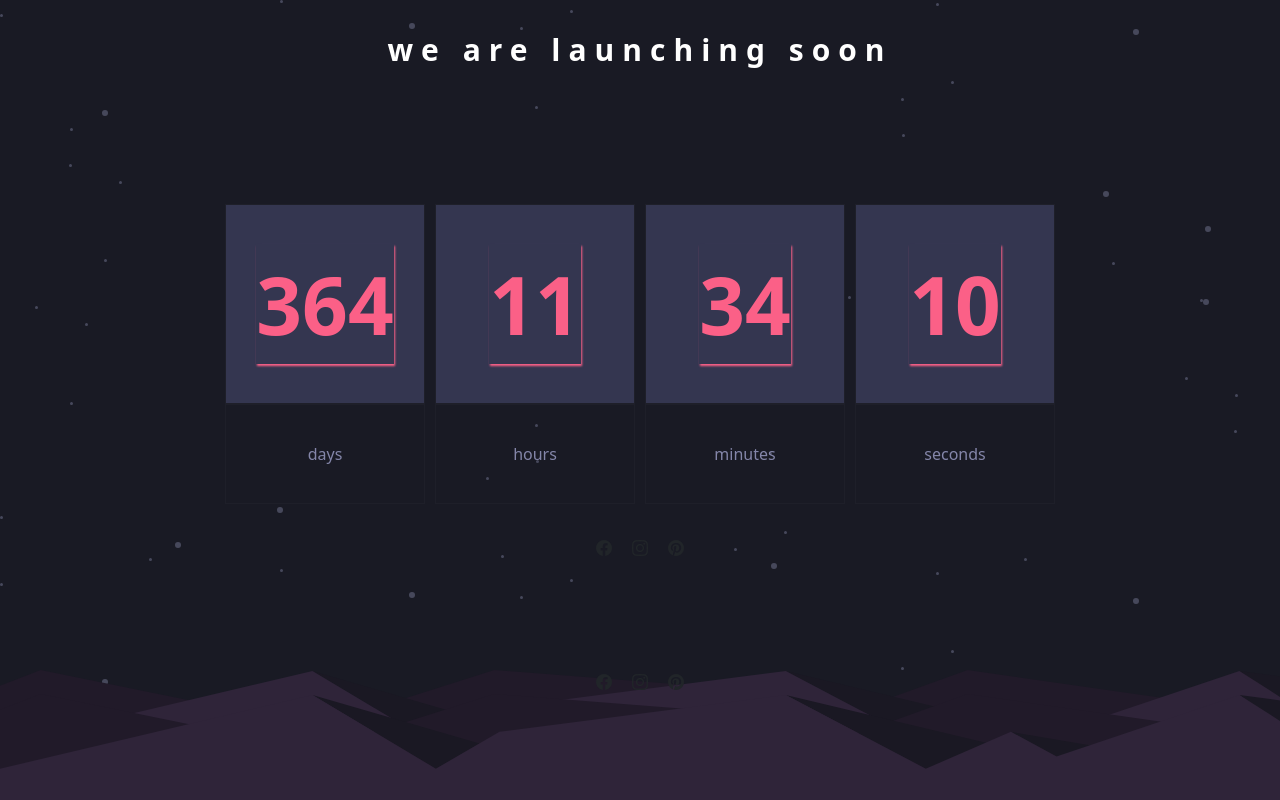
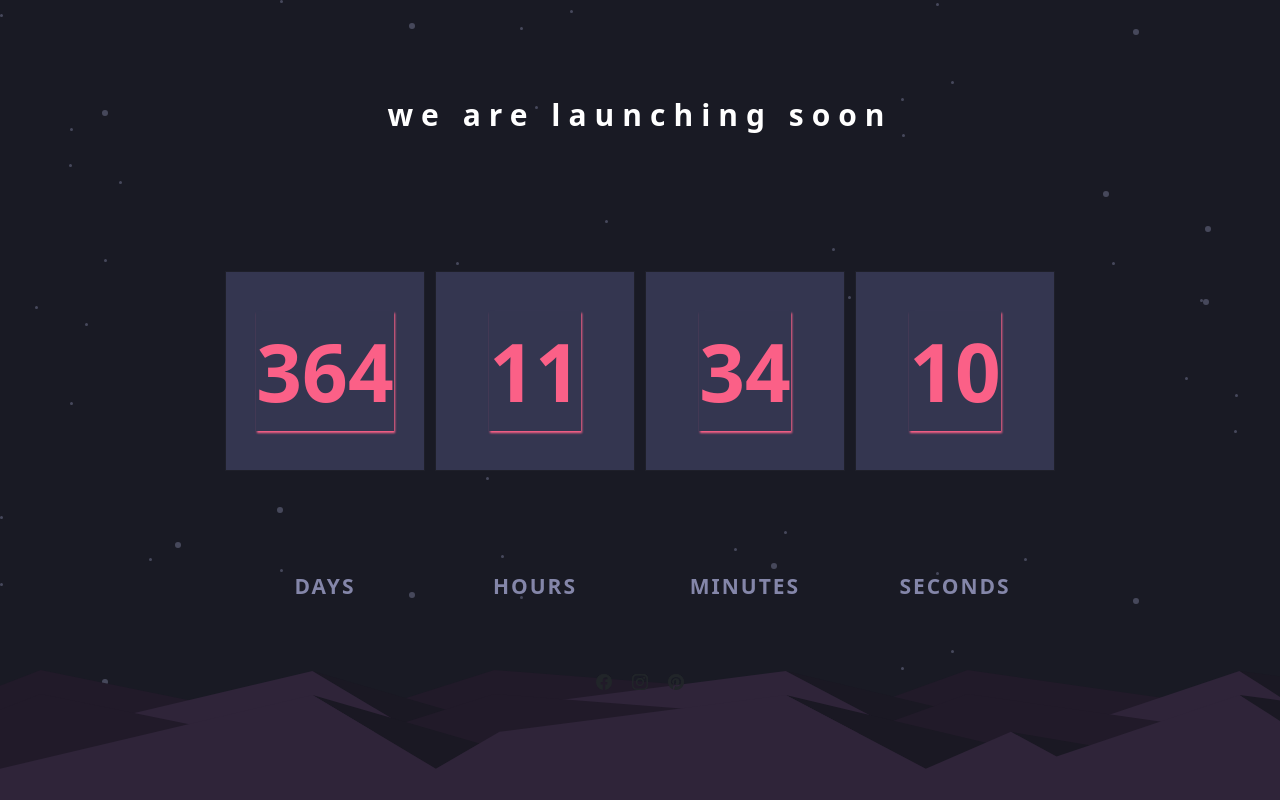
Before and after one commit to jblandon97/Sprint-04, a website built with webpack: page build/index.html in a window 1280 px wide. Shown: the top 800 px of the page. Built offline with nearby package versions, Linux system fonts and the light colour scheme.

Commit message:
modificando flexbox

```diff
--- a/src/components/countdown.js
+++ b/src/components/countdown.js
@@ -27,10 +27,10 @@ export const countdown = (id, referenceDate, message) => {
                     <div class="target"><span>${seconds}</span></div>
                 </div>
                 <div id = "legends">
-                    <div class="legend"><span>days</span></div>
-                    <div class="legend"><span>hours</span></div>
-                    <div class="legend"><span>minutes</span></div>
-                    <div class="legend"><span>seconds</span></div>
+                    <div class="legend"><span>DAYS</span></div>
+                    <div class="legend"><span>HOURS</span></div>
+                    <div class="legend"><span>MINUTES</span></div>
+                    <div class="legend"><span>SECONDS</span></div>
                 </div>
         `
         console.log(countdownDate, now, limitTime);
--- a/src/styles/rules.sass
+++ b/src/styles/rules.sass
@@ -29,28 +29,20 @@ footer
     justify-content: center
 
 
-
-
 #icons i
     margin: 0 10px
 
 #icons i:hover
     color: $Soft-red
 
-#countdown
-    width: 100%
-    height: 80%
-    display: flex
-    flex-direction: column
-    align-items: center
-    justify-content: center
 
 #countdown h3
+    text-align: center
     color: $White
     font-weight: $font-weight
     font-size: 30px
     letter-spacing: 8px
-    padding-bottom: 10%
+    padding: 5%
 
 
 #targets, #legends
@@ -75,9 +67,10 @@ footer
     display: flex
     justify-content: center
     align-items: center
-    border: 1px solid $Very-dark-blue
+    letter-spacing: 2px
+    font-size: 1.5*$font-size-body
     color: $Grayish-blue
-    // font-weight: $font-weight
+    font-weight: $font-weight
     width: 200px
     height: 100px
 
```
